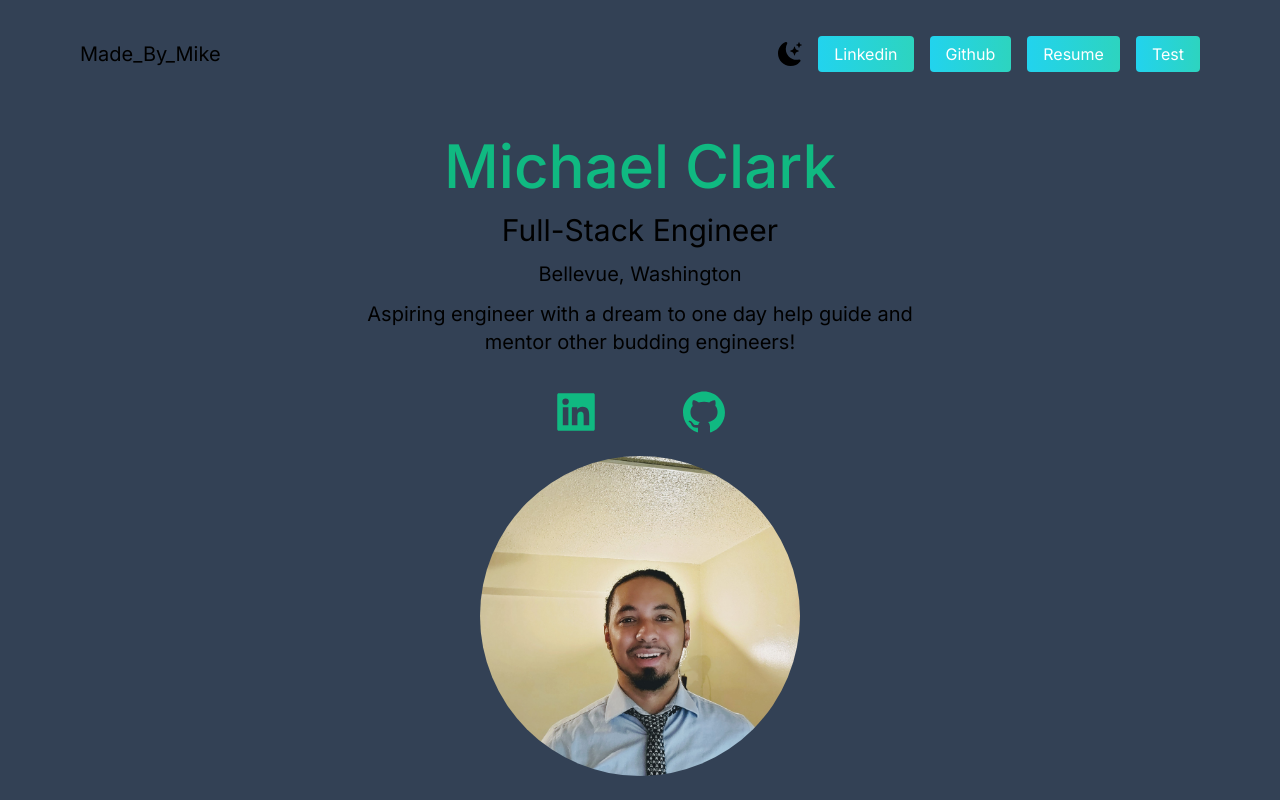
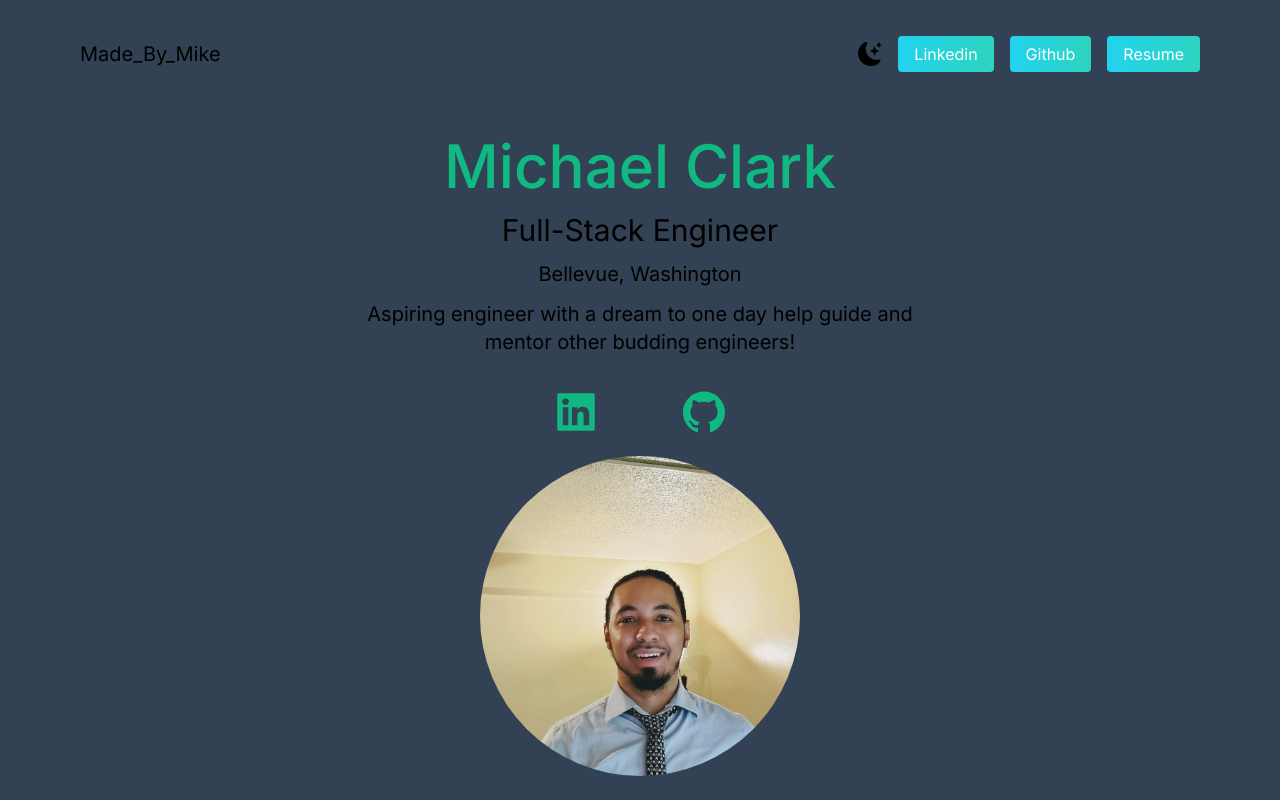
Before and after one commit to mikec7592/Portfolio, a Next.js app: page / in a window 1280 px wide. Shown: the top 800 px of the page. Built offline with nearby package versions, Linux system fonts and the light colour scheme; what tw-elements would draw is missing.

Commit message:
Removed test link button.

```diff
--- a/app/page.js
+++ b/app/page.js
@@ -37,8 +37,7 @@ export default function Home() {
               <li> <BsFillMoonStarsFill onClick={() => setDarkMode(!darkMode)} className=" cursor-pointer text-2xl" /> </li>
               <li><a className=" bg-gradient-to-r from-cyan-400 to-teal-400 text-white px-4 py-2 rounded ml-4" href="https://www.linkedin.com/in/mikec7592/" target="_blank">Linkedin</a></li>
               <li><a className=" bg-gradient-to-r from-cyan-400 to-teal-400 text-white px-4 py-2 rounded ml-4" href="https://github.com/mikec7592" target="_blank">Github</a></li>
-              <li> <a className=" bg-gradient-to-r from-cyan-400 to-teal-400 text-white px-4 py-2 rounded ml-4"  href="https://docs.google.com/document/d/1Hg68jaXr8BRMPA78mxIa4OKodkfbKfp_BrumnKjrFb0/edit?usp=sharing" target="_blank">Resume</a></li>
-              <li> <a className=" bg-gradient-to-r from-cyan-400 to-teal-400 text-white px-4 py-2 rounded ml-4"  href="../files/myResume.pdf" target="_blank">Test</a></li>
+              <li> <a className=" bg-gradient-to-r from-cyan-400 to-teal-400 text-white px-4 py-2 rounded ml-4"  href="../files/myResume.pdf" target="_blank">Resume</a></li>
             </ul>
           </nav>
           <div className=" p-3 text-center" >
```
Also changed, not shown: 1 other file (tests, documents, lock files or other folders).
